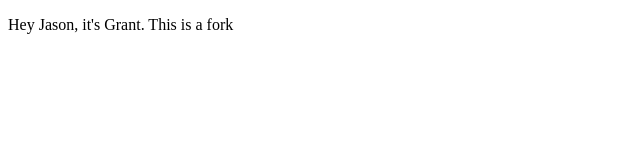
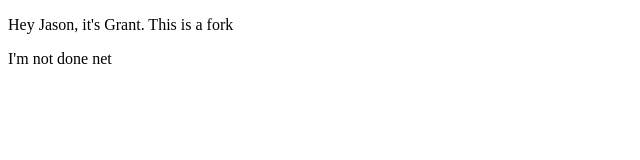
Before and after one commit to xezian/whatever-you-like, a plain HTML site: page index.html in a window 1280 px wide. Shown: the full height of the page, 0-640 px from the left. Drawn offline with Linux system fonts and the light colour scheme.

Commit message:
I'm not done yet

```diff
--- a/index.html
+++ b/index.html
@@ -5,5 +5,6 @@
 </head>
     <body>
         <p>Hey Jason, it's Grant. This is a fork</p>
+        <p>I'm not done net</p>
     </body>
 </html>
```
